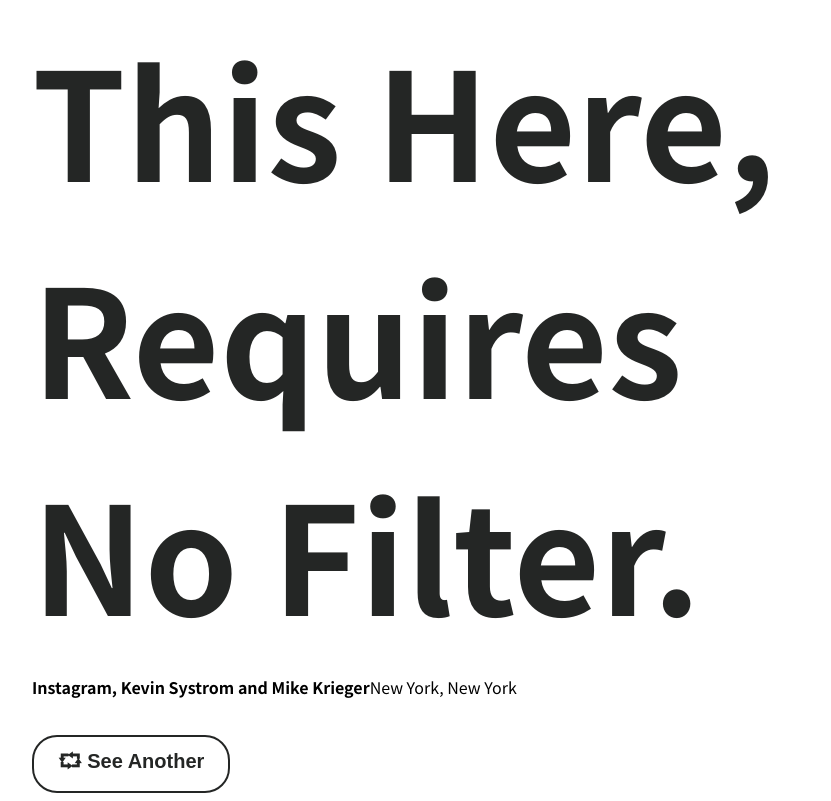
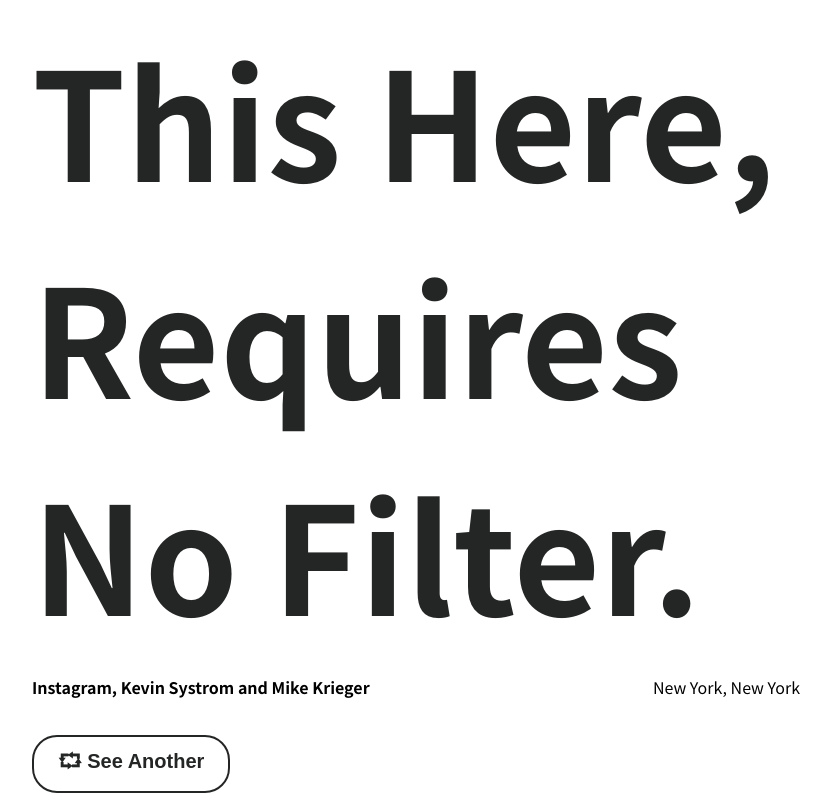
Before and after one commit to tanjamilisavljevic/end-of-field-challenge, a plain HTML site: page Interface2.html in a window 1280 px wide. Shown: the whole page, without its empty margins (224-1055 px from the left). Drawn offline with Linux system fonts and the light colour scheme.

Commit message:
Fix .info

```diff
--- a/Interface2style.css
+++ b/Interface2style.css
@@ -17,13 +17,12 @@ body{
     display: flex;
     flex-flow: row wrap;
     max-width: 60vw;
-    align-items: stretch;
+    justify-content: space-between;
 }
 
 .author{
     font-weight: bold;
 }
-
 
 .button1{
     background-color: white;
```
